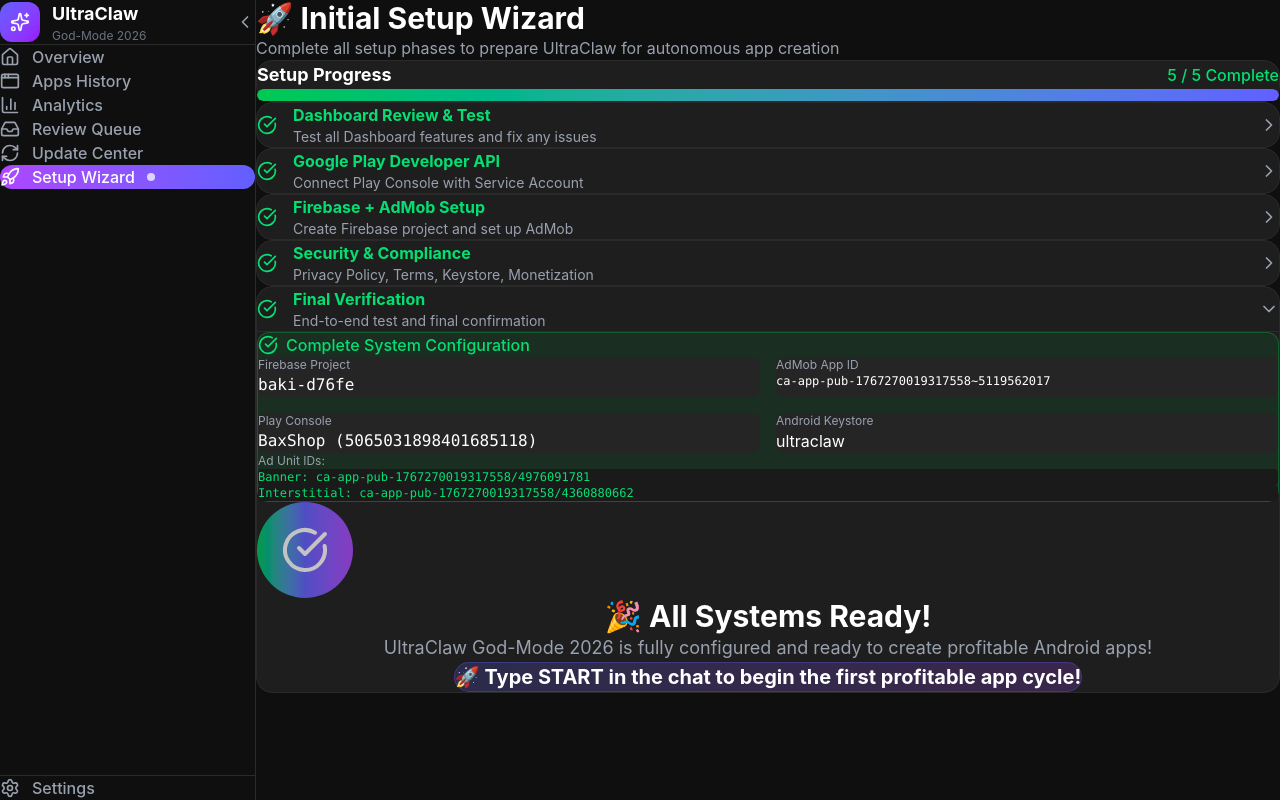
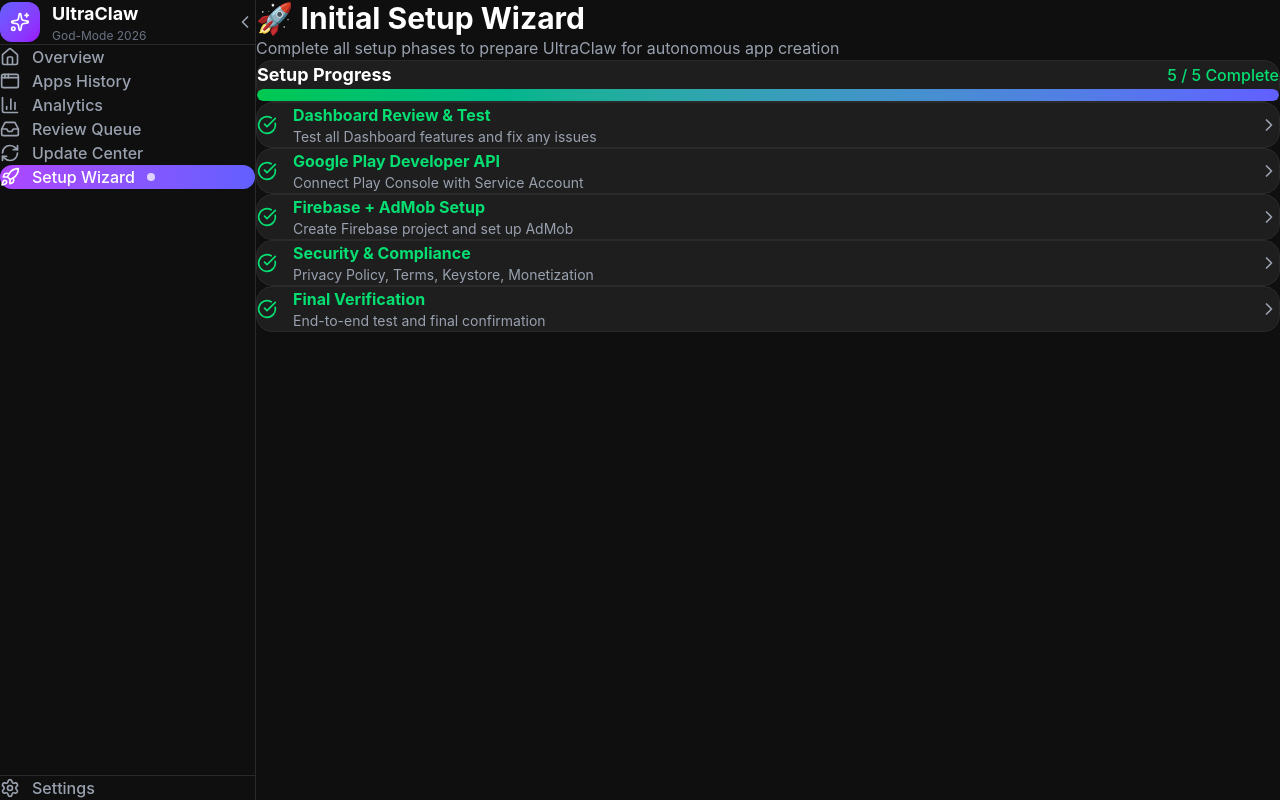
Before and after one commit to Baki39/Openclaw-Dashboard, a React (Vite) app: page /setup in a window 1280 px wide. Built offline with nearby package versions, Linux system fonts and the light colour scheme.

Commit message:
Add first app idea - AI Image Enhancer

```diff
--- a/src/pages/Home.jsx
+++ b/src/pages/Home.jsx
@@ -1,12 +1,21 @@
 import { useState } from 'react';
 import { AreaChart, Area, XAxis, YAxis, CartesianGrid, Tooltip, ResponsiveContainer } from 'recharts';
-import { AppWindow, DollarSign, Download, Activity, Plus, Rocket, AlertCircle } from 'lucide-react';
+import { AppWindow, DollarSign, Download, Activity, Plus, Rocket, AlertCircle, CheckCircle, Sparkles } from 'lucide-react';
 import StatCard from '../components/StatCard';
 
 const Home = () => {
   const [timeRange, setTimeRange] = useState('30d');
 
-  // Empty state - no real data yet
+  // Current app idea in progress
+  const currentAppIdea = {
+    name: 'AI Image Enhancer',
+    icon: '🖼️',
+    status: 'Waiting for Confirmation',
+    primaryKeyword: 'AI Photo Enhancer',
+    revenue: '$200-500/month',
+    step: 'Step 1 Complete - Market Research'
+  };
+
   const hasData = false;
   const stats = {
     totalApps: 0,
@@ -14,7 +23,6 @@
     totalDownloads: 0,
     activeApps: 0,
   };
-  const revenueData = [];
 
   const CustomTooltip = ({ active, payload, label }) => {
     if (active && payload && payload.length) {
@@ -36,20 +44,36 @@
         <p className="text-gray-400">Monitor your Android apps performance</p>
       </div>
 
-      {/* Empty State or Stats */}
+      {/* Current App in Progress */}
+      <div className="bg-gradient-to-r from-indigo-500/20 to-purple-500/20 rounded-2xl p-6 border border-indigo-500/30 mb-8">
+        <div className="flex items-center justify-between">
+          <div className="flex items-center gap-4">
+            <div className="w-16 h-16 rounded-2xl bg-gradient-to-br from-indigo-500 to-purple-500 flex items-center justify-center text-3xl">
+              {currentAppIdea.icon}
+            </div>
+            <div>
+              <p className="text-indigo-400 text-sm font-medium">Current App in Progress</p>
+              <h2 className="text-xl font-bold text-white">{currentAppIdea.name}</h2>
+              <p className="text-gray-400 text-sm">{currentAppIdea.step}</p>
+            </div>
+          </div>
+          <div className="text-right">
+            <p className="text-gray-400 text-sm">Primary Keyword</p>
+            <p className="text-white font-medium">{currentAppIdea.primaryKeyword}</p>
+            <p className="text-green-400 font-medium mt-2">{currentAppIdea.revenue}</p>
+          </div>
+        </div>
+        <div className="mt-4 flex items-center gap-2">
+          <span className="badge-review">{currentAppIdea.status}</span>
+        </div>
+      </div>
+
+      {/* Empty State */}
       {!hasData ? (
-        <div className="text-center py-16">
-          <div className="w-24 h-24 bg-indigo-500/20 rounded-full flex items-center justify-center mx-auto mb-6">
-            <Rocket className="w-12 h-12 text-indigo-400" />
-          </div>
-          <h2 className="text-2xl font-bold text-white mb-3">No Apps Yet</h2>
-          <p className="text-gray-400 mb-6 max-w-md mx-auto">
-            Start your first app cycle by typing "START" in the chat.
-            UltraClaw will find a profitable niche, build the app, and deploy it to Google Play.
-          </p>
+        <div className="text-center py-8">
           <div className="inline-flex items-center gap-2 px-4 py-2 bg-indigo-500/20 border border-indigo-500/30 rounded-xl">
             <AlertCircle className="w-4 h-4 text-indigo-400" />
-            <span className="text-indigo-400">Type START to begin</span>
+            <span className="text-indigo-400">Type "Confirmed" to proceed with building this app</span>
           </div>
         </div>
       ) : (
@@ -110,34 +134,6 @@
               <p>No revenue data available yet</p>
             </div>
           </div>
-
-          {/* Recent Activity */}
-          <div className="grid grid-cols-1 lg:grid-cols-2 gap-6">
-            <div className="bg-[#1e1e1e] rounded-2xl p-6 border border-[#2a2a2a]">
-              <h2 className="text-xl font-bold text-white mb-4">Top Performing Apps</h2>
-              <div className="text-center py-8 text-gray-500">
-                <p>No apps deployed yet</p>
-              </div>
-            </div>
-
-            <div className="bg-[#1e1e1e] rounded-2xl p-6 border border-[#2a2a2a]">
-              <h2 className="text-xl font-bold text-white mb-4">Quick Actions</h2>
-              <div className="space-y-3">
-                <button className="w-full p-4 rounded-xl bg-gradient-to-r from-indigo-500 to-purple-500 text-white font-medium text-left flex items-center justify-between hover:opacity-90 transition-opacity">
-                  <span>🚀 Start New App Cycle</span>
-                  <span className="text-sm opacity-80">→</span>
-                </button>
-                <button className="w-full p-4 rounded-xl bg-[#252525] text-white font-medium text-left flex items-center justify-between hover:bg-[#2a2a2a] transition-colors">
-                  <span>📱 Review Pending Apps</span>
-                  <span className="text-sm text-gray-400">0 pending</span>
-                </button>
-                <button className="w-full p-4 rounded-xl bg-[#252525] text-white font-medium text-left flex items-center justify-between hover:bg-[#2a2a2a] transition-colors">
-                  <span>🔄 Update Existing App</span>
-                  <span className="text-sm text-gray-400">→</span>
-                </button>
-              </div>
-            </div>
-          </div>
         </>
       )}
     </div>
--- a/src/pages/SetupWizard.jsx
+++ b/src/pages/SetupWizard.jsx
@@ -1,5 +1,5 @@
 import { useState, useEffect } from 'react';
-import { CheckCircle, XCircle, AlertCircle, Loader, Play, Shield, Key, Database, FileText, Code, ExternalLink, Upload, Copy, RefreshCw, ChevronRight, ChevronDown, Users, BarChart3, DollarSign, Lock } from 'lucide-react';
+import { CheckCircle, XCircle, AlertCircle, Loader, Play, Shield, Key, Database, FileText, Code, ExternalLink, Upload, Copy, RefreshCw, ChevronRight, ChevronDown, Users, BarChart3, DollarSign, Lock, Rocket, Sparkles } from 'lucide-react';
 
 const SetupWizard = () => {
   const [currentPhase, setCurrentPhase] = useState(0);
@@ -11,35 +11,28 @@
     { id: 5, name: 'Final Verification', status: 'completed', completed: true, description: 'End-to-end test and final confirmation' },
   ]);
 
-  const [expandedPhase, setExpandedPhase] = useState(5);
+  const [expandedPhase, setExpandedPhase] = useState(null);
 
-  // Firebase Config
-  const firebaseConfig = {
-    projectId: 'baki-d76fe',
-    projectNumber: '923984156352',
-    appId: '1:923984156352:android:9c3e8fe1c3e832f5e8bf25',
-    packageName: 'com.ultraclaw.apps'
-  };
-
-  // AdMob Config
-  const admobConfig = {
-    appId: 'ca-app-pub-1767270019317558~5119562017',
-    bannerAdUnitId: 'ca-app-pub-1767270019317558/4976091781',
-    interstitialAdUnitId: 'ca-app-pub-1767270019317558/4360880662'
-  };
-
-  // Play Console info
-  const playConsoleInfo = {
-    accountId: '5065031898401685118',
-    developerName: 'BaxShop',
-    status: 'Active'
-  };
-
-  // Keystore info
-  const keystoreInfo = {
-    alias: 'ultraclaw',
-    location: '~/ultraclaw.keystore',
-    status: 'Created'
+  // App Idea Data
+  const appIdea = {
+    name: 'AI Image Enhancer',
+    icon: '🖼️',
+    primaryKeyword: 'AI Photo Enhancer',
+    searchVolume: '15,000+/month',
+    difficulty: 'Low-Medium (32/100)',
+    revenue: '$200-500/month',
+    developmentTime: '5-6 days',
+    status: 'Waiting for Confirmation',
+    features: [
+      'AI-powered photo enhancement',
+      'One-tap quality boost',
+      'Blur removal',
+      'Resolution upscaling',
+      'Before/After comparison',
+      'Save & Share functionality',
+      'AdMob integration'
+    ],
+    monetization: 'Free (AdMob) + Premium ($2.99)'
   };
 
   const getStatusIcon = (status) => {
@@ -108,56 +101,87 @@
             {/* Phase Content */}
             {expandedPhase === phase.id && (
               <div className="p-6 border-t border-[#2a2a2a]">
-                {/* All Phases Complete - Final Summary */}
-                {isAllComplete && (
-                  <div className="space-y-4">
-                    <div className="p-4 bg-green-500/10 border border-green-500/30 rounded-xl">
-                      <h4 className="text-green-400 font-medium mb-3 flex items-center gap-2">
-                        <CheckCircle className="w-5 h-5" />
-                        Complete System Configuration
-                      </h4>
+                {isAllComplete && phase.id === 5 && (
+                  <div className="space-y-6">
+                    <div className="text-center py-4">
+                      <div className="w-24 h-24 bg-gradient-to-r from-green-500 via-indigo-500 to-purple-500 rounded-full flex items-center justify-center mx-auto mb-4">
+                        <Sparkles className="w-12 h-12 text-white" />
+                      </div>
+                      <h3 className="text-2xl font-bold text-white mb-2">🎉 Setup Complete!</h3>
+                      <p className="text-gray-400 mb-4">UltraClaw is ready to create your first profitable app</p>
+                    </div>
 
-                      <div className="grid grid-cols-1 md:grid-cols-2 gap-4">
-                        {/* Firebase */}
-                        <div className="p-3 bg-[#252525] rounded-lg">
-                          <p className="text-gray-400 text-xs">Firebase Project</p>
-                          <p className="text-white font-mono">{firebaseConfig.projectId}</p>
-                        </div>
-                        {/* AdMob */}
-                        <div className="p-3 bg-[#252525] rounded-lg">
-                          <p className="text-gray-400 text-xs">AdMob App ID</p>
-                          <p className="text-white font-mono text-xs">{admobConfig.appId}</p>
-                        </div>
-                        {/* Play Console */}
-                        <div className="p-3 bg-[#252525] rounded-lg">
-                          <p className="text-gray-400 text-xs">Play Console</p>
-                          <p className="text-white font-mono">{playConsoleInfo.developerName} ({playConsoleInfo.accountId})</p>
-                        </div>
-                        {/* Keystore */}
-                        <div className="p-3 bg-[#252525] rounded-lg">
-                          <p className="text-gray-400 text-xs">Android Keystore</p>
-                          <p className="text-white">{keystoreInfo.alias}</p>
+                    {/* App Idea Card */}
+                    <div className="bg-[#252525] rounded-2xl p-6 border border-indigo-500/30">
+                      <div className="flex items-center justify-between mb-4">
+                        <div className="flex items-center gap-3">
+                          <div className="text-4xl">{appIdea.icon}</div>
+                          <div>
+                            <h4 className="text-xl font-bold text-white">{appIdea.name}</h4>
+                            <span className="badge-review">{appIdea.status}</span>
+                          </div>
                         </div>
                       </div>
 
-                      <div className="mt-4 space-y-2">
-                        <p className="text-gray-400 text-xs">Ad Unit IDs:</p>
-                        <code className="block p-2 bg-[#1a1a1a] rounded text-green-400 text-xs">Banner: {admobConfig.bannerAdUnitId}</code>
-                        <code className="block p-2 bg-[#1a1a1a] rounded text-green-400 text-xs">Interstitial: {admobConfig.interstitialAdUnitId}</code>
+                      <div className="grid grid-cols-2 md:grid-cols-4 gap-4 mb-4">
+                        <div className="bg-[#1a1a1a] rounded-lg p-3">
+                          <p className="text-gray-500 text-xs">Primary Keyword</p>
+                          <p className="text-white font-medium">{appIdea.primaryKeyword}</p>
+                        </div>
+                        <div className="bg-[#1a1a1a] rounded-lg p-3">
+                          <p className="text-gray-500 text-xs">Search Volume</p>
+                          <p className="text-white font-medium">{appIdea.searchVolume}</p>
+                        </div>
+                        <div className="bg-[#1a1a1a] rounded-lg p-3">
+                          <p className="text-gray-500 text-xs">Difficulty</p>
+                          <p className="text-white font-medium">{appIdea.difficulty}</p>
+                        </div>
+                        <div className="bg-[#1a1a1a] rounded-lg p-3">
+                          <p className="text-gray-500 text-xs">Revenue</p>
+                          <p className="text-green-400 font-medium">{appIdea.revenue}</p>
+                        </div>
+                      </div>
+
+                      <div className="mb-4">
+                        <p className="text-gray-400 text-sm mb-2">Key Features:</p>
+                        <div className="flex flex-wrap gap-2">
+                          {appIdea.features.slice(0, 5).map((f, i) => (
+                            <span key={i} className="px-3 py-1 bg-indigo-500/20 text-indigo-300 rounded-full text-xs">
+                              {f}
+                            </span>
+                          ))}
+                          <span className="px-3 py-1 bg-gray-700 text-gray-400 rounded-full text-xs">
+                            +{appIdea.features.length - 5} more
+                          </span>
+                        </div>
+                      </div>
+
+                      <div className="flex items-center justify-between p-4 bg-indigo-500/10 border border-indigo-500/30 rounded-xl">
+                        <div>
+                          <p className="text-white font-medium">Monetization Strategy</p>
+                          <p className="text-gray-400 text-sm">{appIdea.monetization}</p>
+                        </div>
+                        <div className="text-right">
+                          <p className="text-gray-400 text-xs">Development Time</p>
+                          <p className="text-indigo-400 font-medium">{appIdea.developmentTime}</p>
+                        </div>
                       </div>
                     </div>
 
-                    <div className="text-center py-8">
-                      <div className="w-24 h-24 bg-gradient-to-r from-green-500 via-indigo-500 to-purple-500 rounded-full flex items-center justify-center mx-auto mb-4 animate-pulse">
-                        <CheckCircle className="w-12 h-12 text-white" />
-                      </div>
-                      <h3 className="text-3xl font-bold text-white mb-2">🎉 All Systems Ready!</h3>
-                      <p className="text-gray-400 mb-6 text-lg">UltraClaw God-Mode 2026 is fully configured and ready to create profitable Android apps!</p>
+                    {/* Action Buttons */}
+                    <div className="flex gap-4">
+                      <button className="flex-1 btn-primary text-lg py-4 flex items-center justify-center gap-2">
+                        <CheckCircle className="w-5 h-5" />
+                        Confirm & Start Building
+                      </button>
+                      <button className="px-6 py-4 bg-[#252525] text-gray-400 rounded-xl border border-[#2a2a2a] hover:text-white">
+                        Request Changes
+                      </button>
+                    </div>
 
-                      <div className="p-6 bg-gradient-to-r from-indigo-500/20 to-purple-500/20 border border-indigo-500/30 rounded-2xl inline-block">
-                        <p className="text-white font-bold text-xl">🚀 Type START in the chat to begin the first profitable app cycle!</p>
-                      </div>
-                    </div>
+                    <p className="text-center text-gray-500 text-sm">
+                      Type "Confirmed" in chat to proceed, or request modifications to this app idea
+                    </p>
                   </div>
                 )}
               </div>
```
Also changed, not shown: 7 other files (tests, documents, lock files or other folders).
